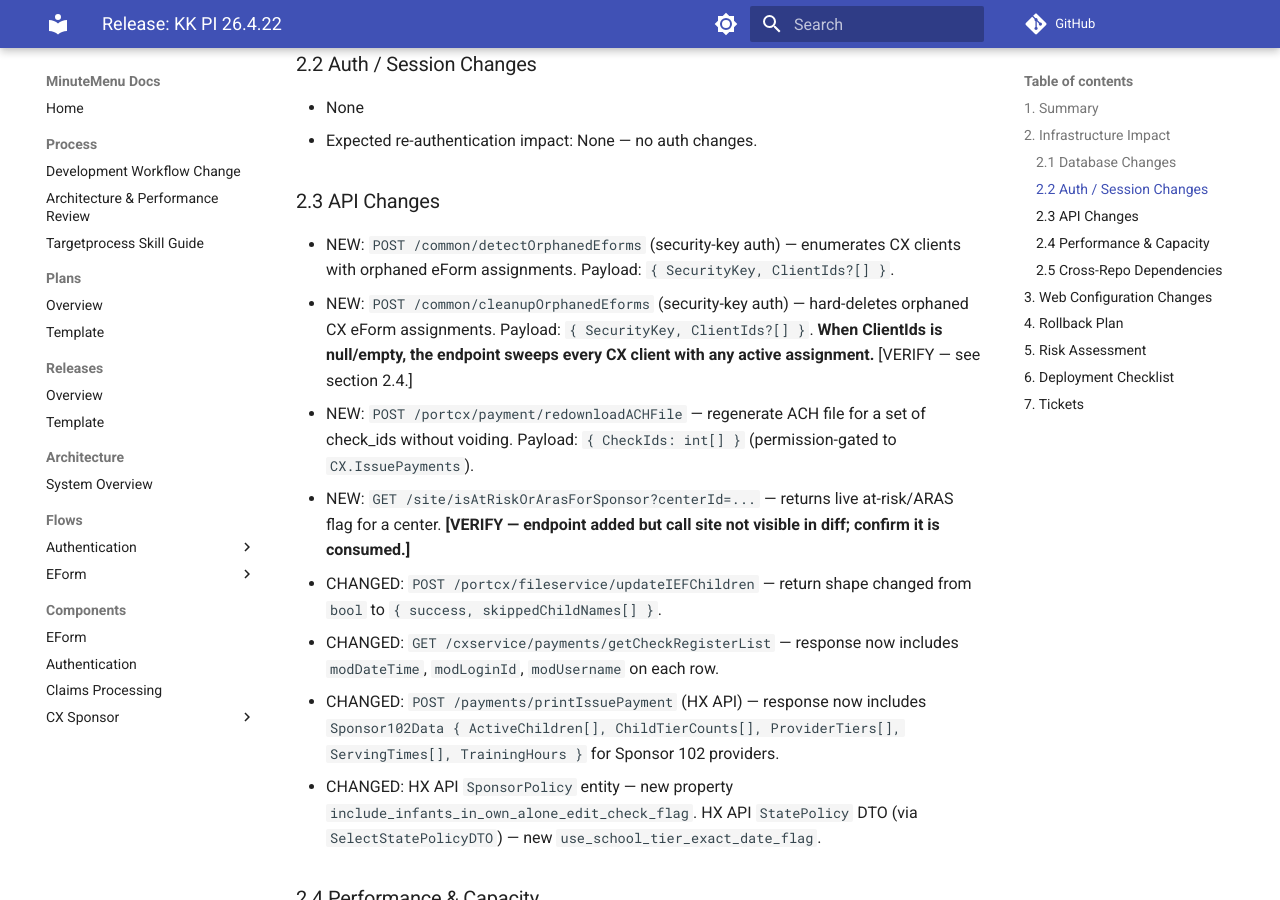
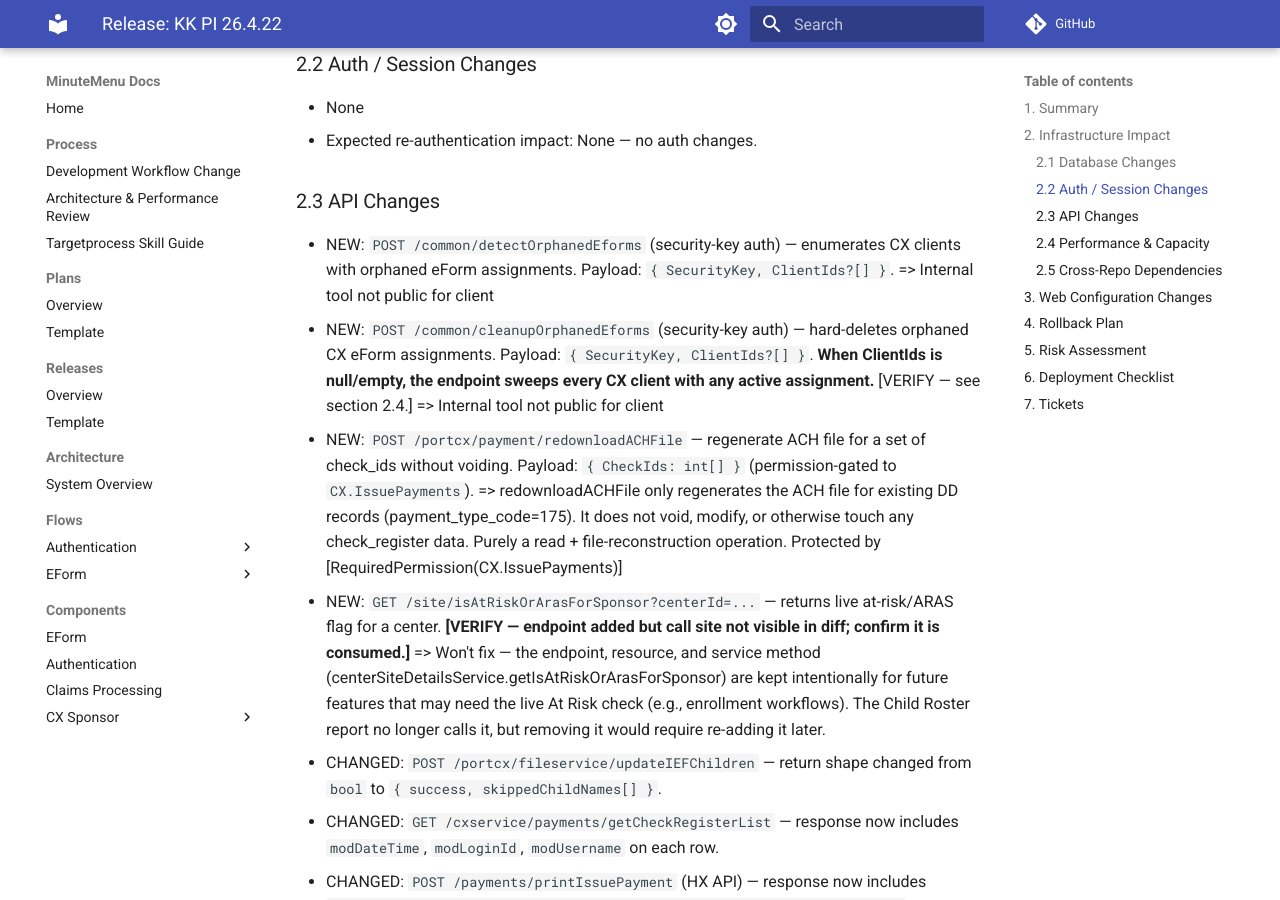
Before and after one commit to MinuteMenu/docs, an MkDocs documentation site: the page built from docs/releases/2026-04/release-26.4.22-release-note.md, in a window 1280 px wide and 900 px high, scrolled down 2756 px. Built offline with MkDocs 1.6.1 and Material for MkDocs 9.7.7, drawn with Linux system fonts in a browser that asks for light colours; comment, search, counter and statistics services are not loaded.

Commit message:
Update comment

```diff
--- a/docs/releases/2026-04/release-26.4.22-release-note.md
+++ b/docs/releases/2026-04/release-26.4.22-release-note.md
@@ -55,9 +55,13 @@
 ### 2.3 API Changes
 
 - NEW: `POST /common/detectOrphanedEforms` (security-key auth) — enumerates CX clients with orphaned eForm assignments. Payload: `{ SecurityKey, ClientIds?[] }`.
+=> Internal tool not public for client
 - NEW: `POST /common/cleanupOrphanedEforms` (security-key auth) — hard-deletes orphaned CX eForm assignments. Payload: `{ SecurityKey, ClientIds?[] }`. **When ClientIds is null/empty, the endpoint sweeps every CX client with any active assignment.** [VERIFY — see section 2.4.]
+=> Internal tool not public for client
 - NEW: `POST /portcx/payment/redownloadACHFile` — regenerate ACH file for a set of check_ids without voiding. Payload: `{ CheckIds: int[] }` (permission-gated to `CX.IssuePayments`).
+=> redownloadACHFile only regenerates the ACH file for existing DD records (payment_type_code=175). It does not void, modify, or otherwise touch any check_register data. Purely a read + file-reconstruction operation. Protected by [RequiredPermission(CX.IssuePayments)]
 - NEW: `GET /site/isAtRiskOrArasForSponsor?centerId=...` — returns live at-risk/ARAS flag for a center. **[VERIFY — endpoint added but call site not visible in diff; confirm it is consumed.]**
+=> Won't fix — the endpoint, resource, and service method (centerSiteDetailsService.getIsAtRiskOrArasForSponsor) are kept intentionally for future features that may need the live At Risk check (e.g., enrollment workflows). The Child Roster report no longer calls it, but removing it would require re-adding it later.
 - CHANGED: `POST /portcx/fileservice/updateIEFChildren` — return shape changed from `bool` to `{ success, skippedChildNames[] }`.
 - CHANGED: `GET /cxservice/payments/getCheckRegisterList` — response now includes `modDateTime`, `modLoginId`, `modUsername` on each row.
 - CHANGED: `POST /payments/printIssuePayment` (HX API) — response now includes `Sponsor102Data { ActiveChildren[], ChildTierCounts[], ProviderTiers[], ServingTimes[], TrainingHours }` for Sponsor 102 providers.
```
